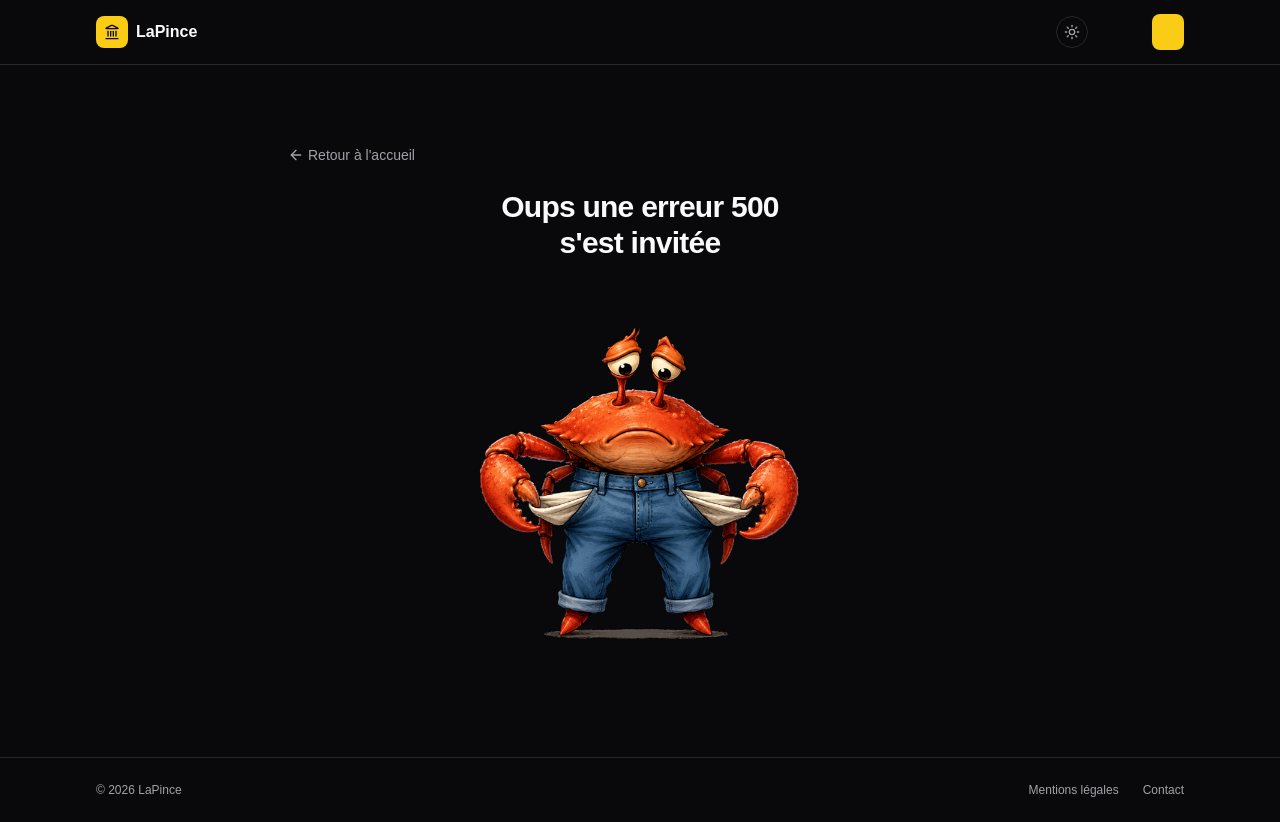
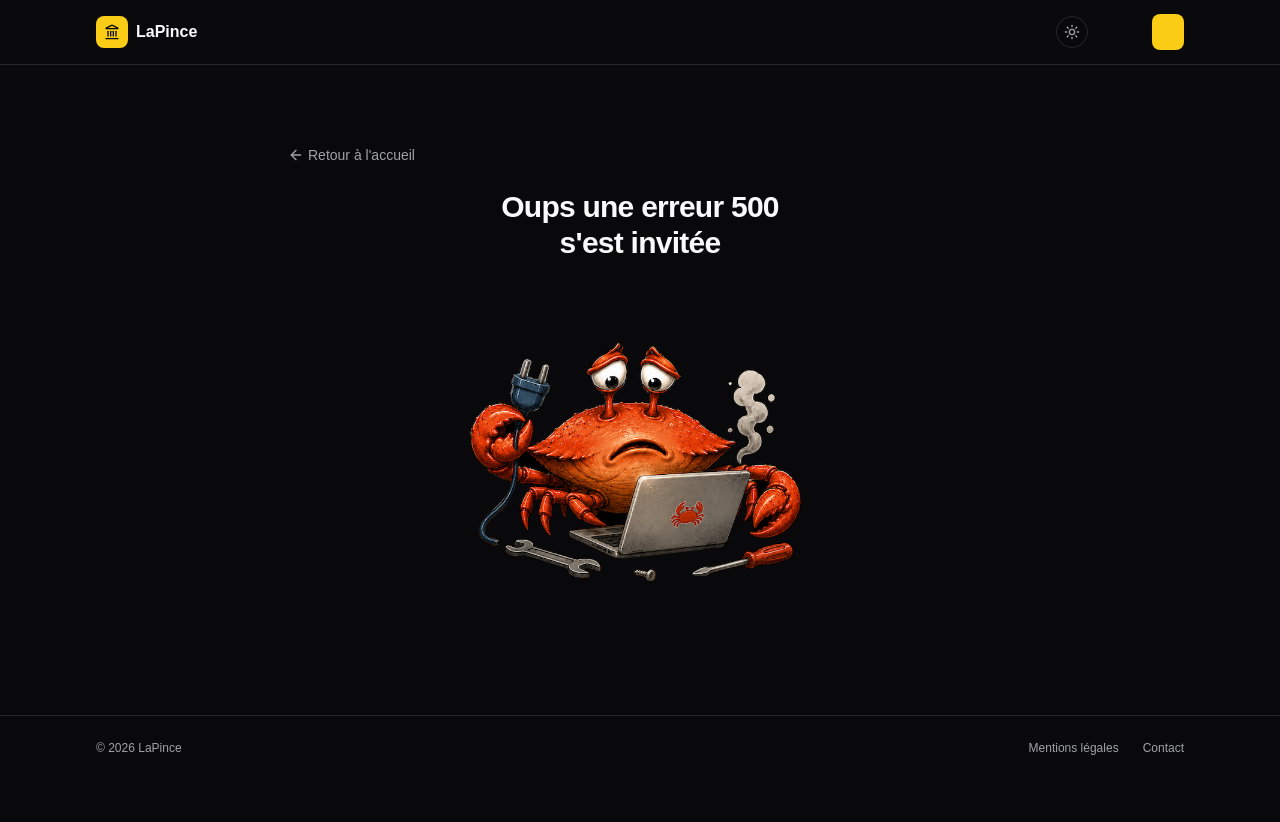
Before and after one commit to accolette/apotheose-LaPince-frontend, a React (Vite) app: page /server-error in a window 1280 px wide. After the commit the page ends 800 px from the top, so only its background shows below. Built offline with nearby package versions, Linux system fonts and the light colour scheme; no server answers.

Commit message:
chore: add black version for image 500

```diff
--- a/src/pages/ServerErrorPage.tsx
+++ b/src/pages/ServerErrorPage.tsx
@@ -34,7 +34,7 @@ export function ServerErrorPage() {
 						s'est invitée
 					</h2>
 					<img
-						src={isDark ? "/lapince404dark.png" : "/lapince500.png"}
+						src={isDark ? "/lapince500dark.png" : "/lapince500.png"}
 						alt="La Pince a fouillé partout, mais cette page est introuvable"
 						className="mx-auto mt-8 w-64 md:w-80 lg:w-96 h-auto"
 					/>
```
Also changed, not shown: public/lapince500dark.png (added).
